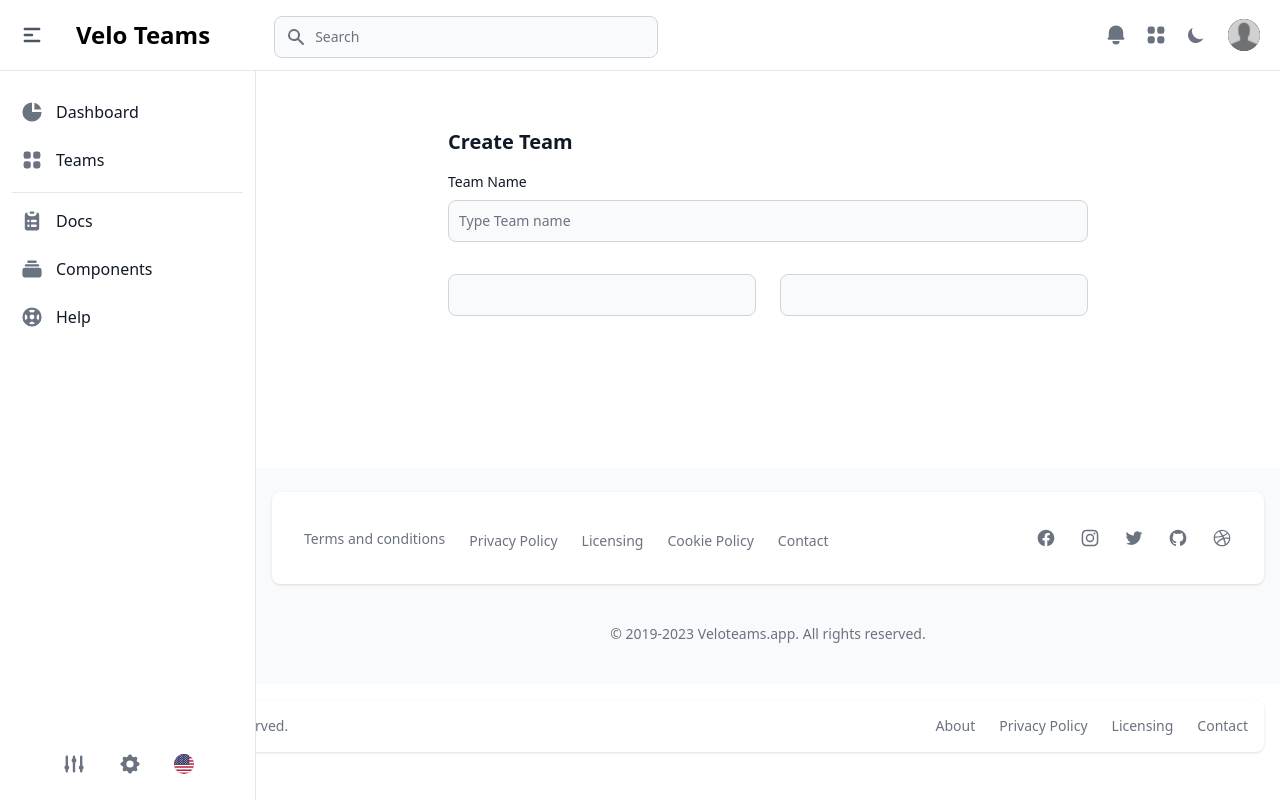
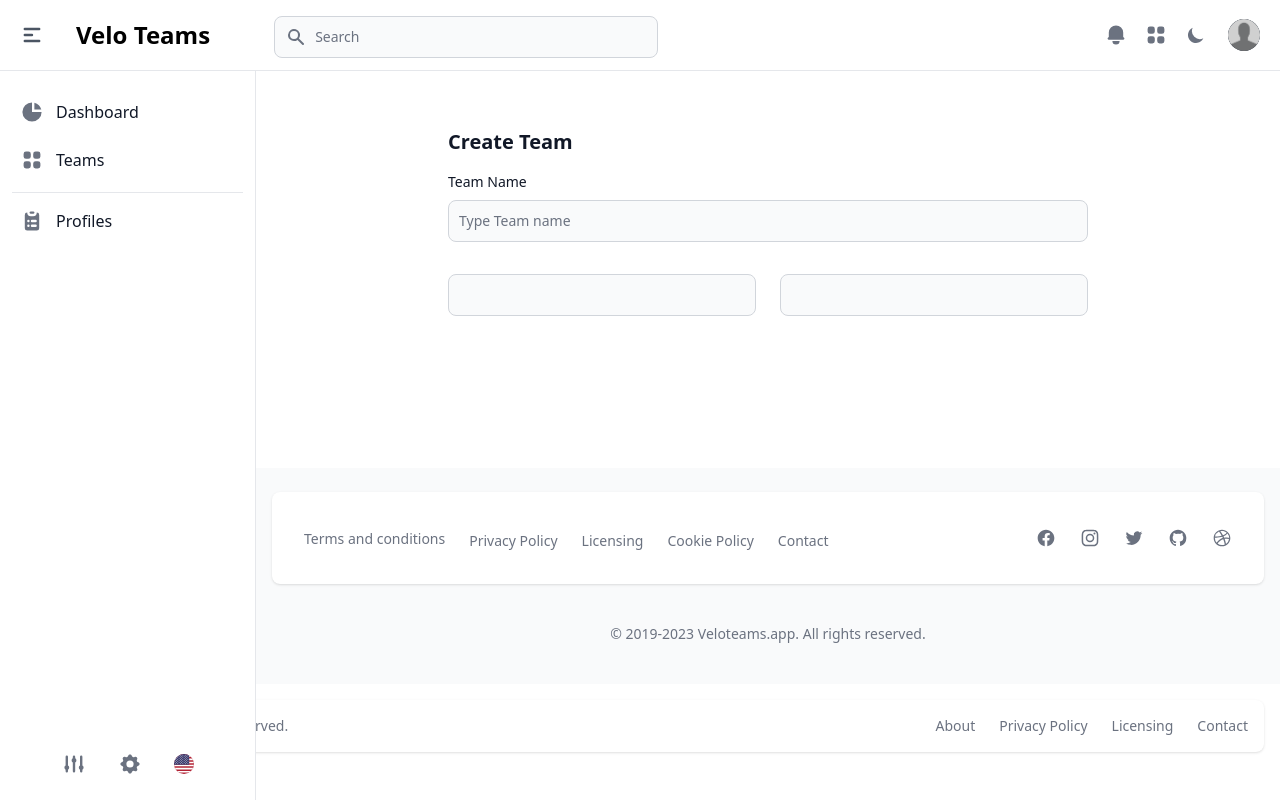
Before and after one commit to vincentdavis/VeloTeams, a Django app: template apps/teams/templates/team_form.html in a window 1280 px wide. Run offline with Django 4.2, Linux system fonts and the light colour scheme; the template is opened without the code that fills it, so the values that code supplies are empty; style sheets or scripts are compiled from the project's sources; some libraries are stand-ins or nearby versions.

Commit message:
fix main title url, remove some menu items

```diff
--- a/veloteams/templates/base_landing.html
+++ b/veloteams/templates/base_landing.html
@@ -12,7 +12,7 @@
           <svg id="toggleSidebarMobileHamburger" class="w-6 h-6" fill="currentColor" viewBox="0 0 20 20" xmlns="http://www.w3.org/2000/svg"><path fill-rule="evenodd" d="M3 5a1 1 0 011-1h12a1 1 0 110 2H4a1 1 0 01-1-1zM3 10a1 1 0 011-1h6a1 1 0 110 2H4a1 1 0 01-1-1zM3 15a1 1 0 011-1h12a1 1 0 110 2H4a1 1 0 01-1-1z" clip-rule="evenodd"></path></svg>
           <svg id="toggleSidebarMobileClose" class="hidden w-6 h-6" fill="currentColor" viewBox="0 0 20 20" xmlns="http://www.w3.org/2000/svg"><path fill-rule="evenodd" d="M4.293 4.293a1 1 0 011.414 0L10 8.586l4.293-4.293a1 1 0 111.414 1.414L11.414 10l4.293 4.293a1 1 0 01-1.414 1.414L10 11.414l-4.293 4.293a1 1 0 01-1.414-1.414L8.586 10 4.293 5.707a1 1 0 010-1.414z" clip-rule="evenodd"></path></svg>
         </button>
-        <a href="http://localhost:1313/" class="flex mr-14">
+        <a href="{% url 'home' %}" class="flex mr-14">
           <img src="" class="mr-3 h-8" alt="" />
           <span class="self-center text-2xl font-semibold whitespace-nowrap dark:text-white">Velo Teams</span>
         </a>
@@ -243,16 +243,16 @@
         <div class="pt-2 space-y-2">
           <a href="" target="_blank" class="flex items-center p-2 text-base font-normal text-gray-900 rounded-lg transition duration-75 hover:bg-gray-100 group dark:text-gray-200 dark:hover:bg-gray-700">
             <svg class="flex-shrink-0 w-6 h-6 text-gray-500 transition duration-75 group-hover:text-gray-900 dark:text-gray-400 dark:group-hover:text-white" fill="currentColor" viewBox="0 0 20 20" xmlns="http://www.w3.org/2000/svg"><path d="M9 2a1 1 0 000 2h2a1 1 0 100-2H9z"></path><path fill-rule="evenodd" d="M4 5a2 2 0 012-2 3 3 0 003 3h2a3 3 0 003-3 2 2 0 012 2v11a2 2 0 01-2 2H6a2 2 0 01-2-2V5zm3 4a1 1 0 000 2h.01a1 1 0 100-2H7zm3 0a1 1 0 000 2h3a1 1 0 100-2h-3zm-3 4a1 1 0 100 2h.01a1 1 0 100-2H7zm3 0a1 1 0 100 2h3a1 1 0 100-2h-3z" clip-rule="evenodd"></path></svg>
-            <span class="ml-3" sidebar-toggle-item>Docs</span>
+            <span class="ml-3" sidebar-toggle-item>Profiles</span>
           </a>
-          <a href="/" target="_blank" class="flex items-center p-2 text-base font-normal text-gray-900 rounded-lg transition duration-75 hover:bg-gray-100 group dark:text-gray-200 dark:hover:bg-gray-700">
-            <svg class="flex-shrink-0 w-6 h-6 text-gray-500 transition duration-75 group-hover:text-gray-900 dark:text-gray-400 dark:group-hover:text-white" fill="currentColor" viewBox="0 0 20 20" xmlns="http://www.w3.org/2000/svg"><path d="M7 3a1 1 0 000 2h6a1 1 0 100-2H7zM4 7a1 1 0 011-1h10a1 1 0 110 2H5a1 1 0 01-1-1zM2 11a2 2 0 012-2h12a2 2 0 012 2v4a2 2 0 01-2 2H4a2 2 0 01-2-2v-4z"></path></svg>
-            <span class="ml-3" sidebar-toggle-item>Components</span>
-          </a>
-          <a href="" target="_blank" class="flex items-center p-2 text-base font-normal text-gray-900 rounded-lg transition duration-75 hover:bg-gray-100 group dark:text-gray-200 dark:hover:bg-gray-700">
-            <svg class="flex-shrink-0 w-6 h-6 text-gray-500 transition duration-75 group-hover:text-gray-900 dark:text-gray-400 dark:group-hover:text-white" fill="currentColor" viewBox="0 0 20 20" xmlns="http://www.w3.org/2000/svg"><path fill-rule="evenodd" d="M18 10a8 8 0 11-16 0 8 8 0 0116 0zm-2 0c0 .993-.241 1.929-.668 2.754l-1.524-1.525a3.997 3.997 0 00.078-2.183l1.562-1.562C15.802 8.249 16 9.1 16 10zm-5.165 3.913l1.58 1.58A5.98 5.98 0 0110 16a5.976 5.976 0 01-2.516-.552l1.562-1.562a4.006 4.006 0 001.789.027zm-4.677-2.796a4.002 4.002 0 01-.041-2.08l-.08.08-1.53-1.533A5.98 5.98 0 004 10c0 .954.223 1.856.619 2.657l1.54-1.54zm1.088-6.45A5.974 5.974 0 0110 4c.954 0 1.856.223 2.657.619l-1.54 1.54a4.002 4.002 0 00-2.346.033L7.246 4.668zM12 10a2 2 0 11-4 0 2 2 0 014 0z" clip-rule="evenodd"></path></svg>
-            <span class="ml-3" sidebar-toggle-item>Help</span>
-          </a>
+{#          <a href="/" target="_blank" class="flex items-center p-2 text-base font-normal text-gray-900 rounded-lg transition duration-75 hover:bg-gray-100 group dark:text-gray-200 dark:hover:bg-gray-700">#}
+{#            <svg class="flex-shrink-0 w-6 h-6 text-gray-500 transition duration-75 group-hover:text-gray-900 dark:text-gray-400 dark:group-hover:text-white" fill="currentColor" viewBox="0 0 20 20" xmlns="http://www.w3.org/2000/svg"><path d="M7 3a1 1 0 000 2h6a1 1 0 100-2H7zM4 7a1 1 0 011-1h10a1 1 0 110 2H5a1 1 0 01-1-1zM2 11a2 2 0 012-2h12a2 2 0 012 2v4a2 2 0 01-2 2H4a2 2 0 01-2-2v-4z"></path></svg>#}
+{#            <span class="ml-3" sidebar-toggle-item>Components</span>#}
+{#          </a>#}
+{#          <a href="" target="_blank" class="flex items-center p-2 text-base font-normal text-gray-900 rounded-lg transition duration-75 hover:bg-gray-100 group dark:text-gray-200 dark:hover:bg-gray-700">#}
+{#            <svg class="flex-shrink-0 w-6 h-6 text-gray-500 transition duration-75 group-hover:text-gray-900 dark:text-gray-400 dark:group-hover:text-white" fill="currentColor" viewBox="0 0 20 20" xmlns="http://www.w3.org/2000/svg"><path fill-rule="evenodd" d="M18 10a8 8 0 11-16 0 8 8 0 0116 0zm-2 0c0 .993-.241 1.929-.668 2.754l-1.524-1.525a3.997 3.997 0 00.078-2.183l1.562-1.562C15.802 8.249 16 9.1 16 10zm-5.165 3.913l1.58 1.58A5.98 5.98 0 0110 16a5.976 5.976 0 01-2.516-.552l1.562-1.562a4.006 4.006 0 001.789.027zm-4.677-2.796a4.002 4.002 0 01-.041-2.08l-.08.08-1.53-1.533A5.98 5.98 0 004 10c0 .954.223 1.856.619 2.657l1.54-1.54zm1.088-6.45A5.974 5.974 0 0110 4c.954 0 1.856.223 2.657.619l-1.54 1.54a4.002 4.002 0 00-2.346.033L7.246 4.668zM12 10a2 2 0 11-4 0 2 2 0 014 0z" clip-rule="evenodd"></path></svg>#}
+{#            <span class="ml-3" sidebar-toggle-item>Help</span>#}
+{#          </a>#}
         </div>
       </div>
     </div>
```
